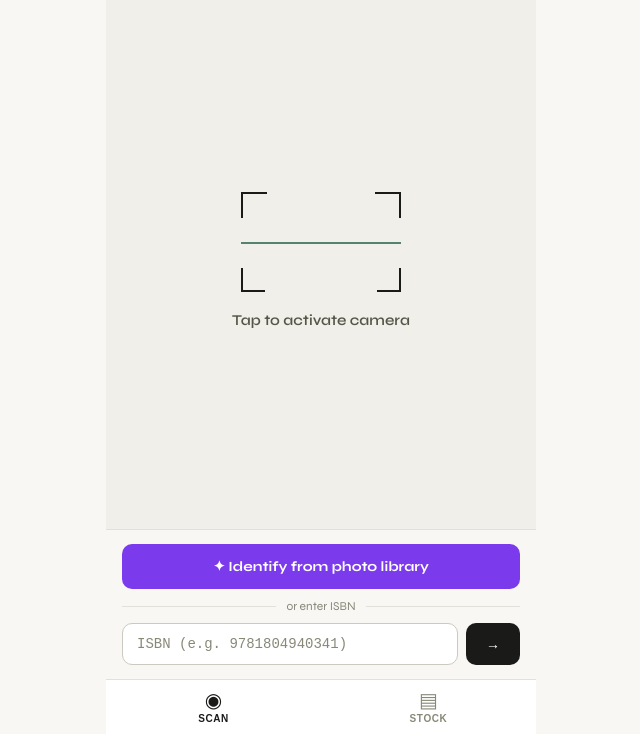
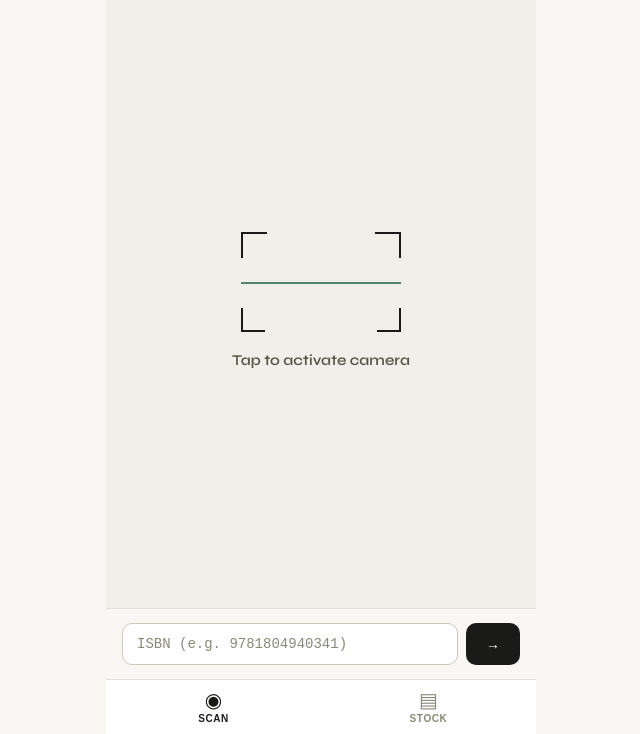
Before and after one commit to youribalcers-dotcom/catalogr, a plain HTML site: page public/index.html in a window 1280 px wide. Shown: the part 66-800 px from the top of the page, without its empty margins (319-959 px from the left). Drawn offline with Linux system fonts and the light colour scheme; a web font is replaced by a local one.

Commit message:
remove photo library button

```diff
--- a/public/index.html
+++ b/public/index.html
@@ -209,9 +209,6 @@ html,body{height:100%;overflow:hidden;background:var(--bg);color:var(--text);fon
       </div>
       <div class="scan-controls" id="scan-controls">
         <div class="err-box" id="scan-err"></div>
-        <button class="btn btn-ai" onclick="document.getElementById('file-input').click()">✦ Identify from photo library</button>
-        <input type="file" id="file-input" accept="image/*" onchange="handlePhotoUpload(event)">
-        <div class="divider-text">or enter ISBN</div>
         <div class="isbn-row">
           <input class="isbn-input" id="isbn-input" type="text" placeholder="ISBN (e.g. 9781804940341)" maxlength="17" inputmode="numeric" onkeydown="if(event.key==='Enter')lookupManual()">
           <button class="btn btn-primary" style="width:54px;padding:0;flex-shrink:0" onclick="lookupManual()">→</button>
```
